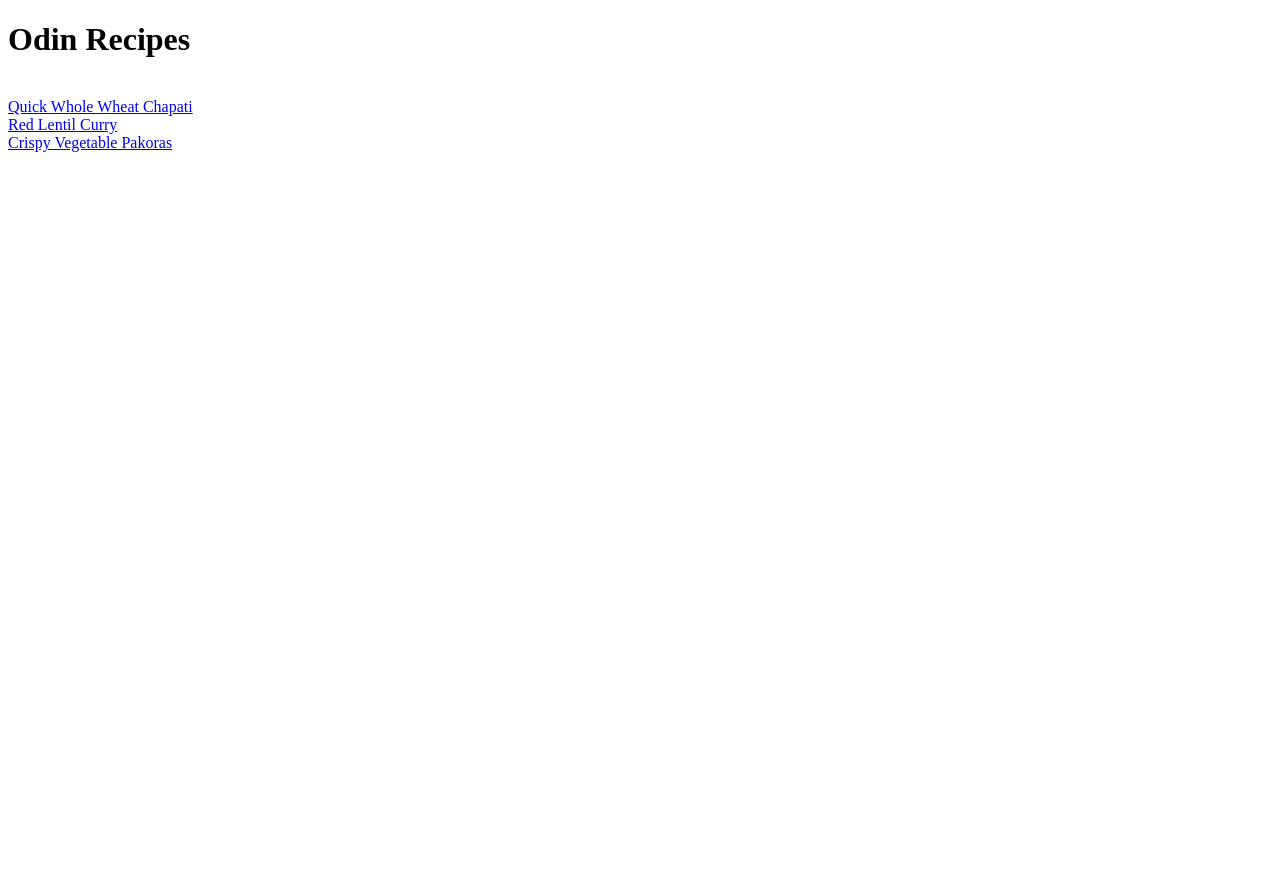
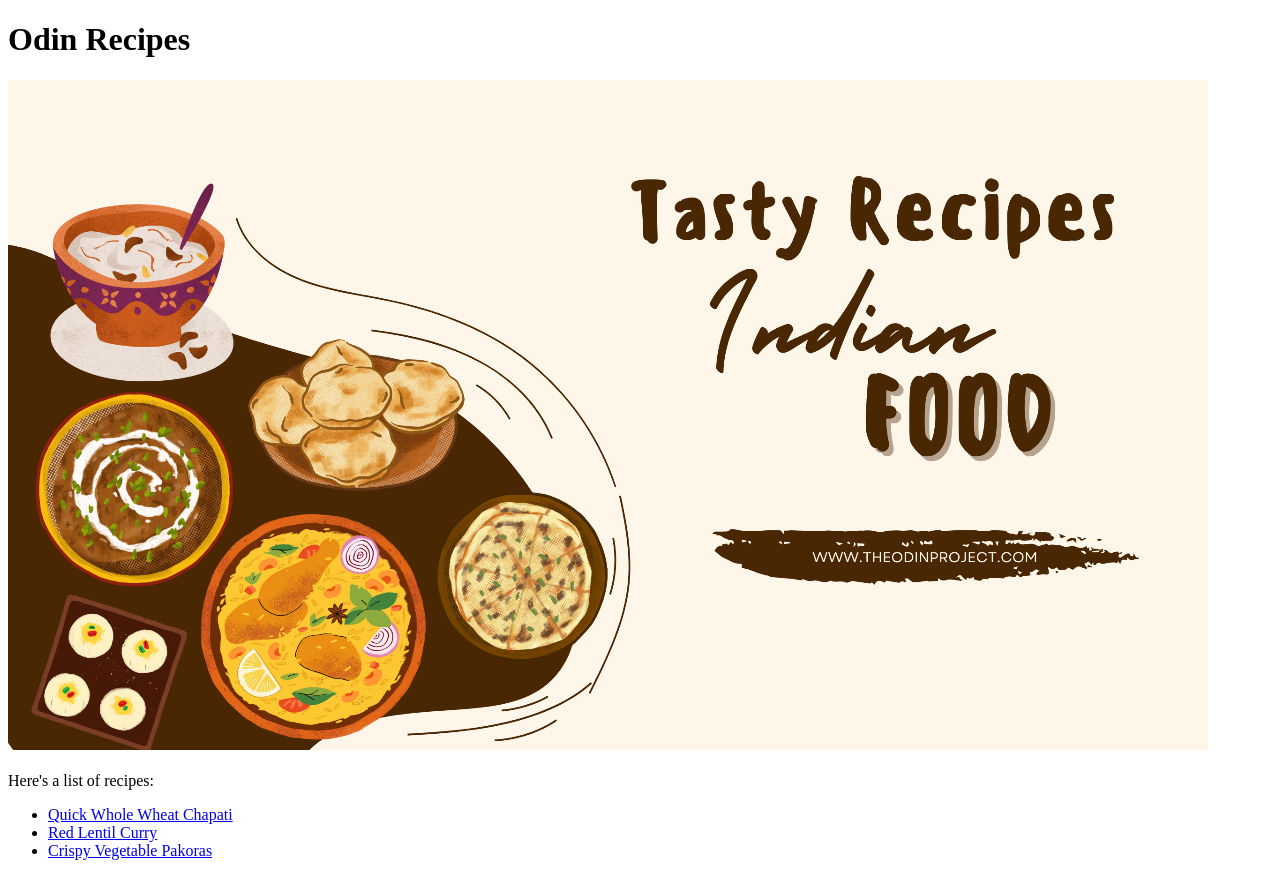
Before and after one commit to porobidev/odin-recipes, a plain HTML site: page index.html in a window 1280 px wide. Before the commit the page ends 800 px from the top, so only its background shows below. Drawn offline with Linux system fonts and the light colour scheme.

Commit message:
Make homepage less boring

```diff
--- a/index.html
+++ b/index.html
@@ -9,13 +9,16 @@
 
     <body>
         <h1>Odin Recipes</h1>
+        <img src="images/banner.png" alt=A beautiful banner with few dishes on a table">
 
         <br>
-        <a href="recipes/chapati.html">Quick Whole Wheat Chapati</a>
         <br>
-        <a href="recipes/red-lentil-curry.html">Red Lentil Curry</a>
-        <br>
-        <a href="recipes/pakoras.html">Crispy Vegetable Pakoras</a>
+        Here's a list of recipes:
+        <ul>
+            <li><a href="recipes/chapati.html">Quick Whole Wheat Chapati</a></li>
+            <li><a href="recipes/red-lentil-curry.html">Red Lentil Curry</a></li>
+            <li><a href="recipes/pakoras.html">Crispy Vegetable Pakoras</a></li>
+        </ul>
 
     </body>
 </html>
```
Also changed, not shown: images/banner.png (added).
